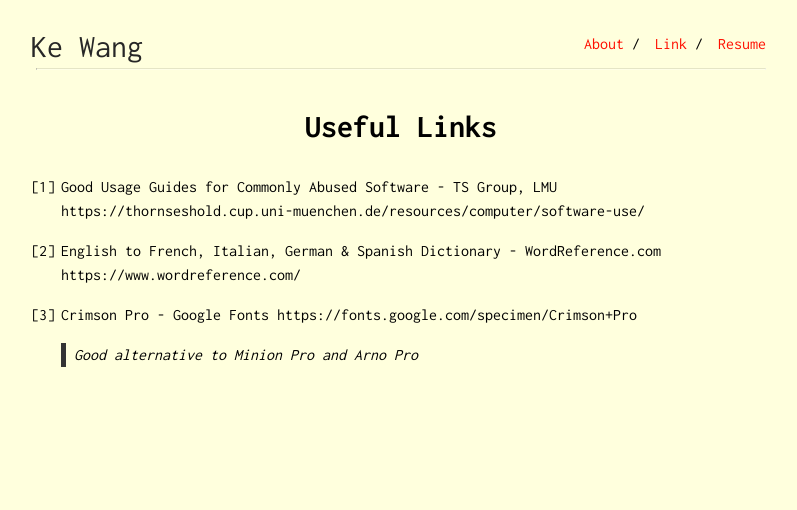
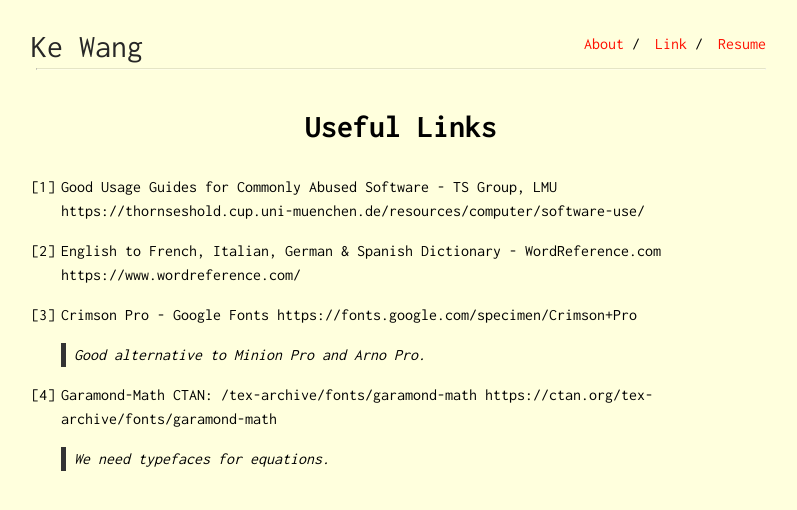
Before and after one commit to ekdc11/ekdc11.github.io, a Jekyll site: the page built from link.md, in a window 1280 px wide. Shown: the top 510 px of the page, without its empty margins (239-1036 px from the left). Built offline with Jekyll 4.4.1, drawn with Linux system fonts in a browser that asks for light colours.

Commit message:
Update link.md

```diff
--- a/link.md
+++ b/link.md
@@ -11,4 +11,8 @@ https://www.wordreference.com/
 
 3. Crimson Pro - Google Fonts
 https://fonts.google.com/specimen/Crimson+Pro
-> Good alternative to Minion Pro and Arno Pro
+> Good alternative to Minion Pro and Arno Pro.
+
+4. Garamond-Math CTAN: /tex-archive/fonts/garamond-math
+https://ctan.org/tex-archive/fonts/garamond-math
+> We need typefaces for equations.
```
